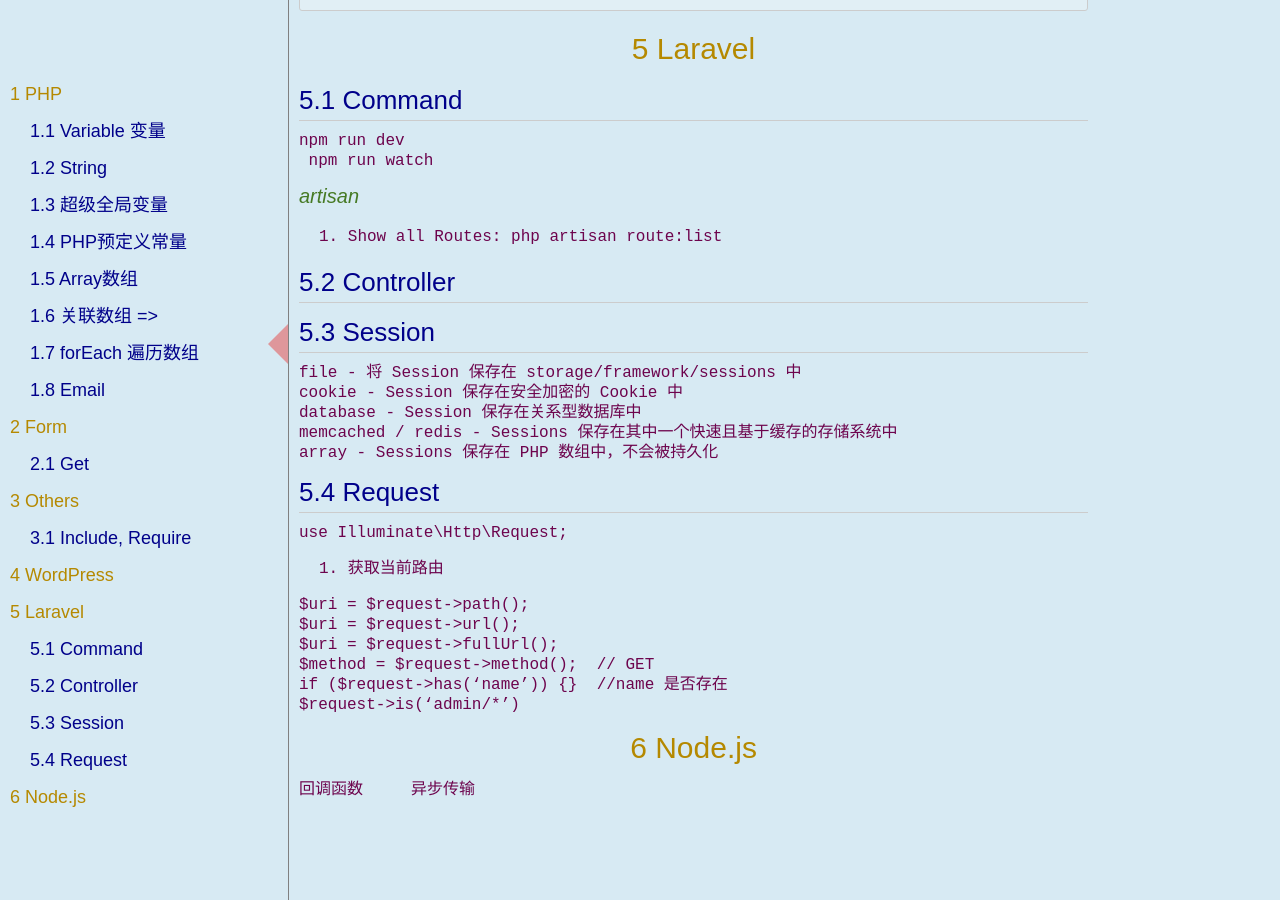
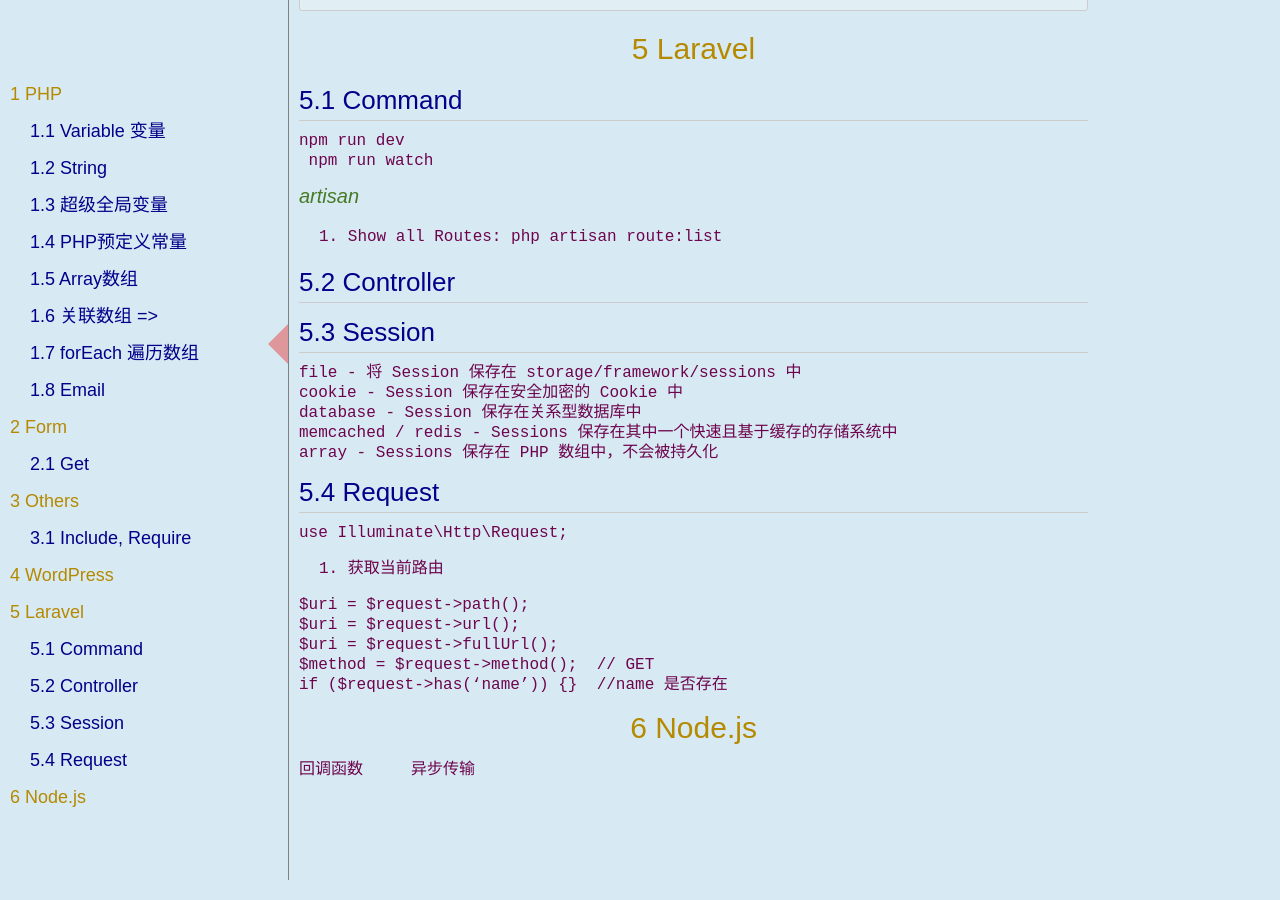
Before and after one commit to rfd3344a/rfd3344.github.io, a Jekyll site: the page built from notes/PHP_Node.md, in a window 1280 px wide and 900 px high, scrolled down 5130 px. Built offline with Jekyll 4.4.1, drawn with Linux system fonts in a browser that asks for light colours; nearby versions of some CDN libraries; some web fonts are replaced; our own code applies the rules of GitHub Pages for plain Markdown files.

Commit message:
Update PHP_Node.md

```diff
--- a/notes/PHP_Node.md
+++ b/notes/PHP_Node.md
@@ -269,7 +269,6 @@
 
 if ($request->has('name')) {}  //name 是否存在
 
-$request->is('admin/*')
 
 
 
```
